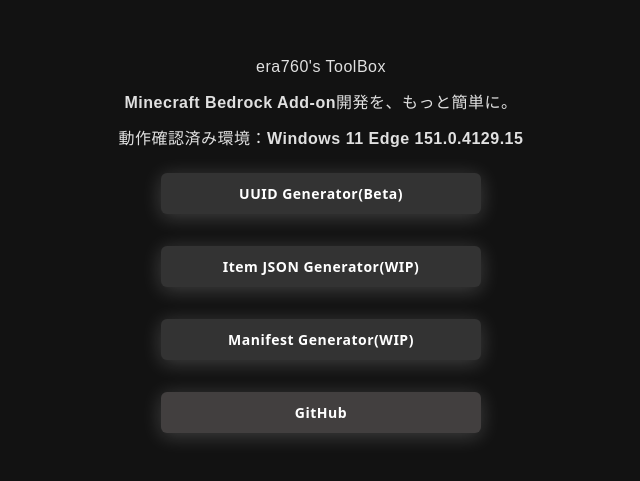
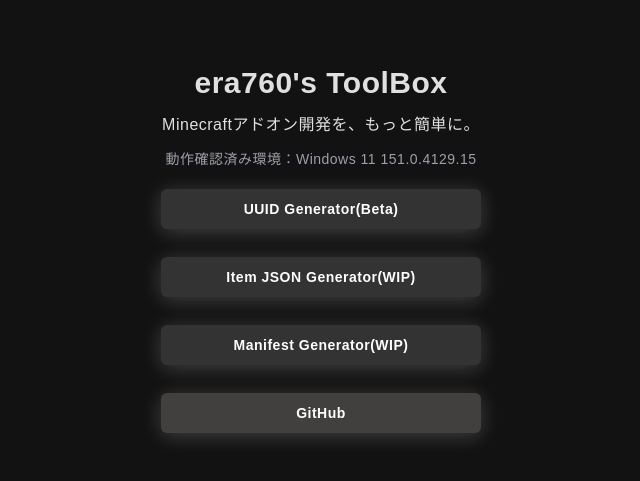
Before and after one commit to era760/era760-toolbox, a Vue app: page / in a window 1280 px wide. Shown: the part 151-632 px from the top of the page, without its empty margins (319-959 px from the left). Built offline with nearby package versions, Linux system fonts and the light colour scheme.

Commit message:
refactor: rewite home.vue for tailwindcss

```diff
--- a/src/pages/Home.vue
+++ b/src/pages/Home.vue
@@ -1,68 +1,26 @@
 <script setup lang="ts">
+import BaseButton from "../components/BaseButton.vue";
+
 const openGitHub = () => {
   window.open("https://github.com/era760/era760-toolbox", "_blank");
 };
 </script>
 
 <template>
-  <div class="container">
-    <h1>era760's ToolBox</h1>
-    <p>Minecraft Bedrock Add-on開発を、もっと簡単に。</p>
-    <p>動作確認済み環境：Windows 11 Edge 151.0.4129.15</p>
-    <RouterLink class="btn uuid_gens" to="/uuid">UUID Generator(Beta)</RouterLink>
-    <button class="btn item_gens">Item JSON Generator(WIP)</button>
-    <button class="btn manifest_gens">Manifest Generator(WIP)</button>
-    <button class="btn github" @click="openGitHub">GitHub</button>
+  <div class="flex flex-col items-center gap-3">
+    <h1 class="text-3xl font-bold">era760's ToolBox</h1>
+    <p class="font-medium">Minecraftアドオン開発を、もっと簡単に。</p>
+    <p class="font-medium text-sm text-zinc-400">動作確認済み環境：Windows 11 151.0.4129.15</p>
+
+    <div class="flex flex-col gap-7 mt-2">
+      <RouterLink to="/uuid" class="w-80">
+        <BaseButton class="w-full">UUID Generator(Beta)</BaseButton>
+      </RouterLink>
+
+      <BaseButton class="w-80">Item JSON Generator(WIP)</BaseButton>
+      <BaseButton class="w-80">Manifest Generator(WIP)</BaseButton>
+
+      <BaseButton class="w-80 bg-[#423f3f]! hover:!bg[#4d4a4a]" @click="openGitHub"> GitHub </BaseButton>
+    </div>
   </div>
 </template>
-
-<style scoped>
-.container {
-  display: flex;
-  flex-direction: column;
-  align-items: center;
-  gap: 12px;
-}
-
-p {
-  font-weight: 550;
-}
-
-.btn {
-  width: 320px;
-  background-color: #333;
-  border-radius: 6px;
-  box-shadow: 0px 3px 20px rgba(255, 255, 255, 0.2);
-  color: #ffffff;
-  display: block;
-  font-size: 14px;
-  text-align: center;
-  text-decoration: none;
-  margin: 10px auto;
-  padding: 10px 0;
-  cursor: pointer;
-  transition:
-    transform 0.1s,
-    box-shadow 0.1s;
-  font-weight: 600;
-  letter-spacing: 0.5px;
-  font-family: system-ui;
-  border: none;
-}
-
-.github {
-  background-color: #423f3f;
-}
-
-.btn:hover {
-  background-color: #3d3d3d;
-  box-shadow: 0px 3px 20px rgba(255, 255, 255, 0.3);
-  transition: box-shadow 0.2s;
-  transform: translateY(-2px);
-}
-
-.btn:active {
-  transform: translateY(2px);
-  box-shadow: 0 1px 0 rgba(0, 0, 0, 0.3);
-}
-</style>
```
